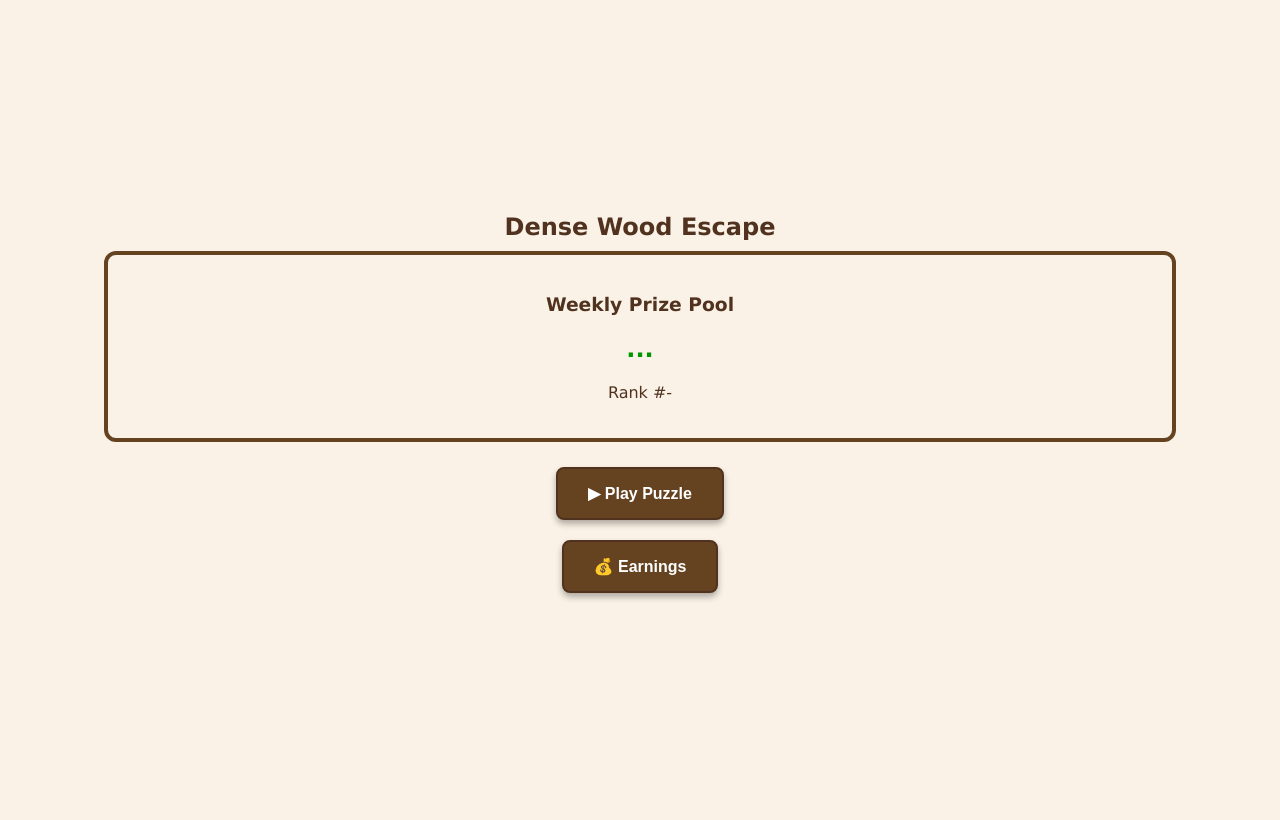
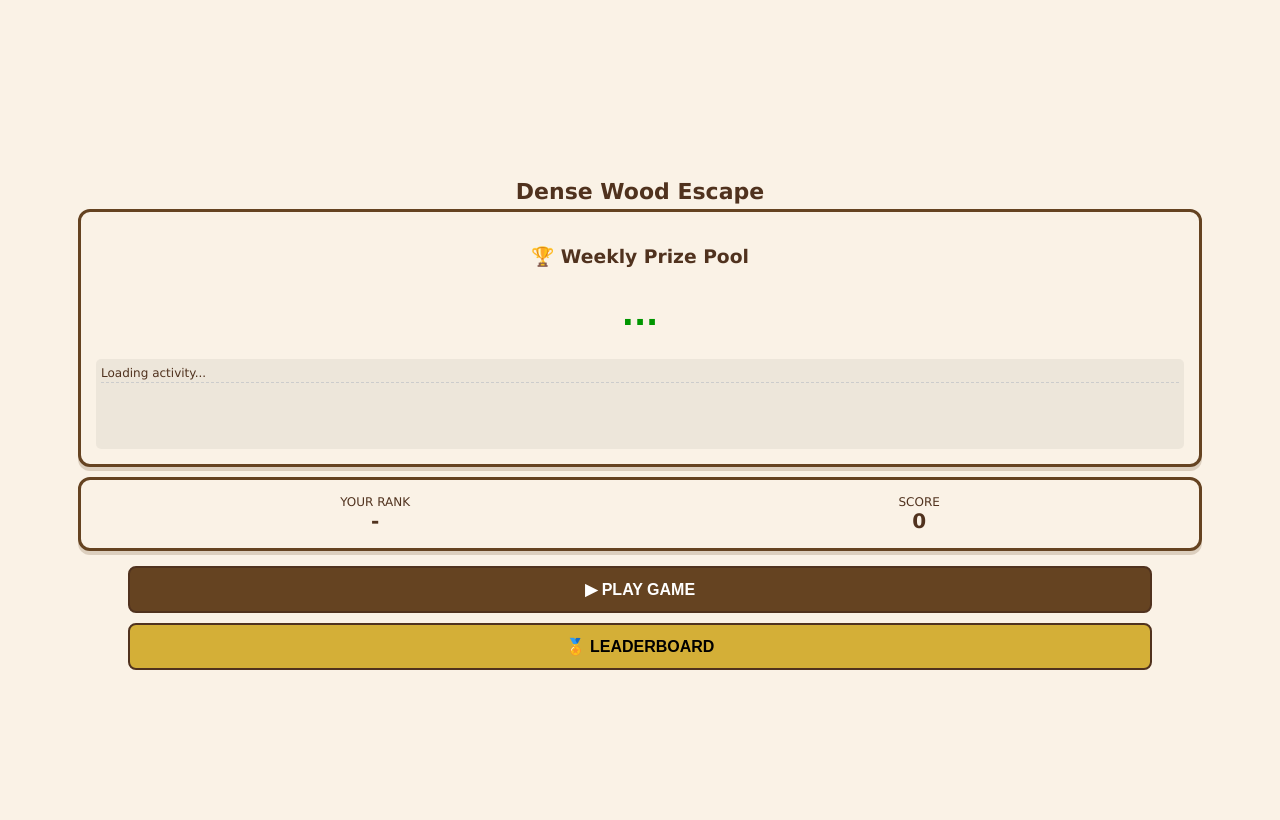
Before and after one commit to ojasbiz2011-tech/Lotus1, a FastAPI app: page / in a window 1280 px wide. Before the commit the page ends 600 px from the top, so only its background shows below. Run offline with FastAPI, Linux system fonts and the light colour scheme; some libraries are stand-ins or nearby versions.

Commit message:
Update index.html

```diff
--- a/telegram_game/templates/index.html
+++ b/telegram_game/templates/index.html
@@ -7,44 +7,94 @@
     <script src="https://telegram.org/js/telegram-web-app.js"></script>
     <style>
         body { margin: 0; padding: 0; background-color: rgb(250, 242, 230); font-family: 'Verdana', sans-serif; overflow: hidden; user-select: none; }
-        .screen { display: none; width: 100%; height: 100vh; position: absolute; top: 0; left: 0; flex-direction: column; align-items: center; justify-content: center; }
+        .screen { display: none; width: 100%; height: 100vh; position: absolute; top: 0; left: 0; flex-direction: column; align-items: center; justify-content: flex-start; padding-top: 20px; }
         .active { display: flex; }
-        h1 { color: rgb(80, 50, 30); margin-bottom: 10px; font-size: 24px; font-weight: bold; }
-        .btn { background: rgb(101, 67, 33); color: white; padding: 15px 30px; border-radius: 8px; font-weight: bold; margin: 10px; cursor: pointer; border: 2px solid rgb(80, 50, 30); box-shadow: 0 4px 6px rgba(0,0,0,0.3); font-size: 16px; }
-        .card { background: rgb(250, 242, 230); border: 4px solid rgb(101, 67, 33); padding: 20px; border-radius: 12px; width: 80%; text-align: center; margin-bottom: 15px; color: rgb(80, 50, 30); }
-        canvas { background-color: transparent; touch-action: none; }
+
+        /* UI ELEMENTS */
+        h1 { color: rgb(80, 50, 30); margin-bottom: 5px; font-size: 22px; font-weight: bold; }
+        .btn { background: rgb(101, 67, 33); color: white; padding: 12px 25px; border-radius: 8px; font-weight: bold; margin: 5px; cursor: pointer; border: 2px solid rgb(80, 50, 30); font-size: 16px; }
+        .btn-small { padding: 8px 15px; font-size: 14px; margin: 0 5px; }
+        .card { background: rgb(250, 242, 230); border: 3px solid rgb(101, 67, 33); padding: 15px; border-radius: 12px; width: 85%; text-align: center; margin-bottom: 10px; color: rgb(80, 50, 30); box-shadow: 0 4px 0 rgba(101,67,33,0.2); }
+
+        /* SCROLLING LOG */
+        .log-box { height: 80px; overflow-y: auto; font-size: 12px; text-align: left; background: rgba(0,0,0,0.05); border-radius: 5px; padding: 5px; margin-top: 5px; }
+        .log-item { padding: 2px 0; border-bottom: 1px dashed #ccc; }
+
+        /* LEADERBOARD */
+        .lb-row { display: flex; justify-content: space-between; font-size: 14px; padding: 4px 0; }
+
+        canvas { background-color: transparent; touch-action: none; margin-top: 10px; }
     </style>
 </head>
 <body>
-    <div id="screen-home" class="screen active">
+
+    <div id="screen-home" class="screen active" style="justify-content: center;">
         <h1>Dense Wood Escape</h1>
+
         <div class="card">
-            <h3>Weekly Prize Pool</h3>
-            <h2 style="color: rgb(0, 150, 0);" id="pool-display">...</h2>
-            <p>Rank #<span id="rank-display">-</span></p>
+            <h3>🏆 Weekly Prize Pool</h3>
+            <h2 style="color: rgb(0, 150, 0); font-size: 32px;" id="pool-display">...</h2>
+
+            <div class="log-box" id="activity-log">
+                <div class="log-item">Loading activity...</div>
+            </div>
         </div>
-        <button class="btn" onclick="checkAdsAndPlay()">▶ Play Puzzle</button>
-        <button class="btn" onclick="showScreen('screen-wallet')">💰 Earnings</button>
+
+        <div class="card" style="display: flex; justify-content: space-around;">
+            <div>
+                <div style="font-size:12px">YOUR RANK</div>
+                <div style="font-size:20px; font-weight:bold" id="my-rank">-</div>
+            </div>
+            <div>
+                <div style="font-size:12px">SCORE</div>
+                <div style="font-size:20px; font-weight:bold" id="my-score">0</div>
+            </div>
+        </div>
+
+        <button class="btn" onclick="checkAdsAndPlay()" style="width: 80%;">▶ PLAY GAME</button>
+        <button class="btn" onclick="showScreen('screen-leaderboard')" style="width: 80%; background: #d4af37; color: black;">🏅 LEADERBOARD</button>
+    </div>
+
+    <div id="screen-leaderboard" class="screen" style="justify-content: center;">
+        <h1>Top Players</h1>
+        <div class="card" id="lb-list">
+            </div>
+        <button class="btn" onclick="showScreen('screen-home')">⬅ Back to Home</button>
     </div>
 
     <div id="screen-game" class="screen">
+        <div style="width: 100%; display: flex; justify-content: space-between; padding: 0 15px; box-sizing: border-box; position: absolute; top: 10px;">
+            <button class="btn btn-small" onclick="showScreen('screen-home')">🏠 Home</button>
+            <button class="btn btn-small" style="background: rgb(205, 70, 70);" onclick="showScreen('screen-ads')">Skip ></button>
+        </div>
+
         <canvas id="gameCanvas"></canvas>
-    </div>
 
-    <div id="screen-ads" class="screen">
-        <div class="card">
-            <h1>Skip Level?</h1>
-            <p>Watch Ad to get a new puzzle.</p>
-            <button class="btn" onclick="watchAd()">📺 Watch Ad</button>
+        <div style="position: absolute; bottom: 20px; font-weight: bold; color: rgb(80, 50, 30);">
+            MOVES: <span id="move-count">0</span>
         </div>
     </div>
 
-    <div id="screen-wallet" class="screen"><div class="card"><h1>Earnings</h1><h2 id="wallet-bal">₹0.00</h2></div><button class="btn" onclick="showScreen('screen-home')">Back</button></div>
+    <div id="screen-ads" class="screen" style="justify-content: center;">
+        <div class="card">
+            <h1>Skip Level?</h1>
+            <p>Watch Ad to get a new puzzle + Add to Pool.</p>
+            <button class="btn" onclick="watchAd()">📺 Watch Ad</button>
+            <br><br>
+            <button class="btn btn-small" onclick="showScreen('screen-game')" style="background: #888;">Cancel</button>
+        </div>
+    </div>
 
     <script>
         const tg = window.Telegram.WebApp;
         tg.expand();
-        const userId = tg.initDataUnsafe?.user?.id || 12345;
+
+        // AUTH: Get Telegram Data
+        const user = tg.initDataUnsafe?.user || {};
+        const userId = user.id || 12345;
+        const firstName = user.first_name || "Guest";
+
+        // --- GAME VARIABLES ---
         const GRID_SIZE = 6;
         const GAP = 3;
         const C_BG = "rgb(250, 242, 230)";
@@ -53,26 +103,22 @@
         const C_RED = "rgb(205, 70, 70)";
         const C_H = "rgb(235, 210, 150)";
         const C_V = "rgb(210, 180, 130)";
-        const C_TEXT = "rgb(80, 50, 30)";
 
         let canvas = document.getElementById("gameCanvas");
         let ctx = canvas.getContext("2d");
-
-        // Dynamic Sizing
         canvas.width = window.innerWidth;
         canvas.height = window.innerHeight;
         let maxW = window.innerWidth * 0.90;
-        let maxH = window.innerHeight * 0.75;
         let tileW = maxW / GRID_SIZE;
-        let tileH = maxH / GRID_SIZE;
-        let TILE_SIZE = Math.floor(Math.min(tileW, tileH));
+        let TILE_SIZE = Math.floor(tileW);
         let GRID_OFFSET_X = (canvas.width - (GRID_SIZE * TILE_SIZE)) / 2;
-        let GRID_OFFSET_Y = (canvas.height - (GRID_SIZE * TILE_SIZE)) / 2 + 30;
+        let GRID_OFFSET_Y = (canvas.height - (GRID_SIZE * TILE_SIZE)) / 2; // Centered
 
-        let gameState = { blocks: [], moves: [], moveCount: 0, won: false };
+        let gameState = { blocks: [], moves: 0, won: false };
         let selectedBlock = null;
         let dragOffset = { x:0, y:0 };
 
+        // --- NAVIGATION ---
         function showScreen(id) {
             document.querySelectorAll('.screen').forEach(s => s.classList.remove('active'));
             document.getElementById(id).classList.add('active');
@@ -80,19 +126,72 @@
             if(id === 'screen-game') requestAnimationFrame(gameLoop);
         }
 
+        // --- API CALLS ---
+        async function loadUserData() {
+            try {
+                let res = await fetch(`/api/user/${userId}`);
+                let d = await res.json();
+
+                // 1. Update Pool
+                document.getElementById('pool-display').innerText = "₹" + d.global_pool.toFixed(2);
+
+                // 2. Update My Stats
+                document.getElementById('my-rank').innerText = "#" + d.rank;
+                document.getElementById('my-score').innerText = d.ads_watched;
+
+                // 3. Update Activity Log
+                let logHTML = "";
+                d.recent_logs.forEach(log => {
+                    logHTML += `<div class="log-item">🔔 ${log}</div>`;
+                });
+                document.getElementById('activity-log').innerHTML = logHTML || "<div class='log-item'>No recent activity</div>";
+
+                // 4. Update Leaderboard
+                let lbHTML = "";
+                d.top_players.forEach((p, index) => {
+                    let icon = index === 0 ? "🥇" : (index === 1 ? "🥈" : "👤");
+                    lbHTML += `<div class="lb-row"><span>${icon} ${p.name}</span><b>${p.ads_watched}</b></div>`;
+                });
+                document.getElementById('lb-list').innerHTML = lbHTML;
+
+            } catch(e) { console.error(e); }
+        }
+
         async function startGame() {
             showScreen('screen-game');
             gameState.blocks = [];
+            // "Loading" text
+            ctx.fillStyle = "black"; ctx.fillText("Loading Level...", 50, 100);
+
             let res = await fetch('/api/generate_level');
             let levelData = await res.json();
 
             gameState.blocks = levelData.map((b, i) => ({
                 id: i, col: b.col, row: b.row, initialCol: b.col, initialRow: b.row, length: b.length, orientation: b.orientation, is_target: b.is_target,
-                rect: calculateRect(b.col, b.row, b.length, b.orientation)
+                rect: calculateRect(b.col, b.row, b.length, b.orientation),
+                startCol: b.col, startRow: b.row
             }));
-            gameState.moves = []; gameState.moveCount = 0; gameState.won = false;
+            gameState.moves = 0;
+            gameState.won = false;
+            document.getElementById('move-count').innerText = 0;
         }
 
+        function watchAd() {
+            let btn = document.querySelector('#screen-ads button');
+            btn.innerText = "⏳ Verifying...";
+            setTimeout(async()=>{
+                await fetch('/api/ads/confirm', {
+                    method:'POST',
+                    body:JSON.stringify({user_id: userId, first_name: firstName})
+                });
+                btn.innerText = "📺 Watch Ad";
+                startGame();
+            }, 1000);
+        }
+
+        function checkAdsAndPlay() { startGame(); }
+
+        // --- GAME ENGINE (Visuals) ---
         function calculateRect(col, row, length, orientation) {
             let w = orientation === 'H' ? length * TILE_SIZE - (GAP * 2) : TILE_SIZE - (GAP * 2);
             let h = orientation === 'V' ? length * TILE_SIZE - (GAP * 2) : TILE_SIZE - (GAP * 2);
@@ -104,55 +203,39 @@
         function drawBlock(b) {
             let color = b.is_target ? C_RED : (b.orientation === 'H' ? C_H : C_V);
             let { x, y, w, h } = b.rect;
-            ctx.fillStyle = "rgba(0, 0, 0, 0.16)"; ctx.beginPath(); ctx.roundRect(x+4, y+4, w, h, 6); ctx.fill();
             ctx.fillStyle = color; ctx.beginPath(); ctx.roundRect(x, y, w, h, 6); ctx.fill();
-            ctx.lineWidth = 2; ctx.strokeStyle = "rgb(255, 255, 255)"; ctx.beginPath();
-            ctx.moveTo(x+3, y+2); ctx.lineTo(x+w-3, y+2); ctx.moveTo(x+2, y+3); ctx.lineTo(x+2, y+h-3); ctx.stroke();
-            ctx.strokeStyle = "rgb(0, 0, 0)"; ctx.beginPath();
-            ctx.moveTo(x+3, y+h-2); ctx.lineTo(x+w-3, y+h-2); ctx.moveTo(x+w-2, y+3); ctx.lineTo(x+w-2, y+h-3); ctx.stroke();
+            // Simple Borders
+            ctx.strokeStyle = "rgba(0,0,0,0.3)"; ctx.lineWidth = 2; ctx.stroke();
         }
 
         function gameLoop() {
-            ctx.fillStyle = C_BG; ctx.fillRect(0, 0, canvas.width, canvas.height);
-            let frameX = GRID_OFFSET_X - 15; let frameY = GRID_OFFSET_Y - 15; let frameSize = GRID_SIZE * TILE_SIZE + 30;
-            ctx.fillStyle = C_FRAME; ctx.beginPath(); ctx.roundRect(frameX, frameY, frameSize, frameSize, 12); ctx.fill();
-            ctx.fillStyle = C_WELL; ctx.beginPath(); ctx.roundRect(frameX+10, frameY+10, frameSize-20, frameSize-20, 4); ctx.fill();
-            ctx.fillStyle = "black"; let exitY = GRID_OFFSET_Y + (2 * TILE_SIZE) + 5; ctx.fillRect(frameX + frameSize - 20, exitY, 25, TILE_SIZE - 10);
+            ctx.clearRect(0, 0, canvas.width, canvas.height);
 
-            if(gameState.blocks.length === 0) {
-                 ctx.fillStyle = C_TEXT; ctx.font = "bold 24px Verdana"; ctx.fillText("Generating...", canvas.width/2 - 80, canvas.height/2);
-            } else {
-                 gameState.blocks.forEach(drawBlock);
+            // Draw Board Frame
+            let frameSize = GRID_SIZE * TILE_SIZE + 20;
+            ctx.fillStyle = C_FRAME;
+            ctx.fillRect(GRID_OFFSET_X - 10, GRID_OFFSET_Y - 10, frameSize, frameSize);
+            ctx.fillStyle = C_WELL;
+            ctx.fillRect(GRID_OFFSET_X, GRID_OFFSET_Y, GRID_SIZE * TILE_SIZE, GRID_SIZE * TILE_SIZE);
+
+            // Exit Hole
+            ctx.fillStyle = "black";
+            ctx.fillRect(GRID_OFFSET_X + (GRID_SIZE * TILE_SIZE), GRID_OFFSET_Y + (2 * TILE_SIZE) + 5, 20, TILE_SIZE - 10);
+
+            gameState.blocks.forEach(drawBlock);
+
+            if(gameState.won) {
+                ctx.fillStyle = "rgba(0,0,0,0.7)";
+                ctx.fillRect(0, 0, canvas.width, canvas.height);
+                ctx.fillStyle = "#00ff00"; ctx.font = "bold 40px Arial"; ctx.fillText("SOLVED!", canvas.width/2 - 80, canvas.height/2);
             }
 
-            // TEXT UI
-            ctx.fillStyle = C_TEXT; ctx.font = "bold 24px Verdana";
-            let text = `Moves: ${gameState.moveCount}`;
-            ctx.fillText(text, (canvas.width - ctx.measureText(text).width)/2, 80);
-
-            // "Next" Button (Top Right)
-            ctx.font = "bold 18px Verdana";
-            ctx.fillStyle = C_RED;
-            ctx.fillText("Next >", canvas.width - 90, 50);
-
-            if(gameState.won) {
-                ctx.fillStyle = "rgb(0, 150, 0)"; ctx.font = "bold 40px Verdana";
-                ctx.fillText("SOLVED!", (canvas.width/2) - 80, 150);
-            }
             if(document.getElementById('screen-game').classList.contains('active')) { requestAnimationFrame(gameLoop); }
         }
 
+        // --- INPUT HANDLING ---
         function handleStart(x, y) {
-            // 1. CHECK NEXT BUTTON FIRST (So it works even if you won!)
-            if(y < 80 && x > canvas.width - 100) {
-                 showScreen('screen-ads');
-                 return;
-            }
-
-            // 2. CHECK WIN STATE (If won, stop moving blocks)
             if(gameState.won) return;
-
-            // 3. CHECK BLOCKS
             for(let b of gameState.blocks) {
                 if(x >= b.rect.x && x <= b.rect.x + b.rect.w && y >= b.rect.y && y <= b.rect.y + b.rect.h) {
                     selectedBlock = b; dragOffset.x = b.rect.x - x; dragOffset.y = b.rect.y - y;
@@ -160,7 +243,6 @@
                 }
             }
         }
-
         function handleMove(x, y) {
             if(!selectedBlock) return;
             let sb = selectedBlock; let targetX = x + dragOffset.x; let targetY = y + dragOffset.y;
@@ -172,62 +254,21 @@
                 for(let i=0; i<dist; i++) { let testRect = { ...sb.rect, y: sb.rect.y + direction }; if (!checkCollisionVisual(testRect, sb)) sb.rect.y += direction; else break; }
             }
         }
-
         function handleEnd() {
             if(!selectedBlock) return;
             let sb = selectedBlock;
-
-            // 1. Calculate where you tried to go (Rounded)
-            let idealCol = Math.round((sb.rect.x - GRID_OFFSET_X) / TILE_SIZE);
-            let idealRow = Math.round((sb.rect.y - GRID_OFFSET_Y) / TILE_SIZE);
-
-            // Lock to axis
-            if(sb.orientation === 'H') idealRow = sb.row;
-            else idealCol = sb.col;
-
-            // 2. CHECK: Is the ideal spot valid?
-            if(checkCollisionGrid(idealCol, idealRow, sb, gameState.blocks)) {
-                // COLLISION! The ideal spot is blocked.
-                // SMART FIX: Check if we can "step back" one tile instead of resetting completely?
-
-                // Calculate direction we were dragging
-                let dCol = idealCol - sb.startCol;
-                let dRow = idealRow - sb.startRow;
-
-                // If we tried to move +2 but hit a wall, try +1
-                if (Math.abs(dCol) > 1) {
-                     let backupCol = sb.startCol + (dCol > 0 ? dCol - 1 : dCol + 1);
-                     if(!checkCollisionGrid(backupCol, idealRow, sb, gameState.blocks)) idealCol = backupCol;
-                     else idealCol = sb.startCol; // Give up
-                }
-                else if (Math.abs(dRow) > 1) {
-                     let backupRow = sb.startRow + (dRow > 0 ? dRow - 1 : dRow + 1);
-                     if(!checkCollisionGrid(idealCol, backupRow, sb, gameState.blocks)) idealRow = backupRow;
-                     else idealRow = sb.startRow; // Give up
-                }
-                else {
-                    // We only moved 1 tile and hit a wall. Snap back.
-                    idealCol = sb.startCol;
-                    idealRow = sb.startRow;
-                }
-            }
-
-            // 3. Apply the Move
-            sb.col = idealCol;
-            sb.row = idealRow;
-
-            // 4. Recalculate Visuals
+            let idealCol = Math.round((sb.rect.x - GRID_OFFSET_X) / TILE_SIZE); let idealRow = Math.round((sb.rect.y - GRID_OFFSET_Y) / TILE_SIZE);
+            if(sb.orientation === 'H') idealRow = sb.row; else idealCol = sb.col;
+            if(!checkCollisionGrid(idealCol, idealRow, sb, gameState.blocks)) { sb.col = idealCol; sb.row = idealRow; } else { sb.col = sb.startCol; sb.row = sb.startRow; }
             sb.rect = calculateRect(sb.col, sb.row, sb.length, sb.orientation);
-
-            // 5. Register Move (Only if actually changed)
             if(sb.col !== sb.startCol || sb.row !== sb.startRow) {
-                gameState.moveCount++;
-                gameState.moves.push({ id: sb.id, col: sb.col, row: sb.row });
+                gameState.moves++; document.getElementById('move-count').innerText = gameState.moves;
                 if(sb.is_target && sb.col === 4) { gameState.won = true; submitGame(); }
             }
             selectedBlock = null;
         }
 
+        // --- HELPERS ---
         function checkCollisionVisual(rect, activeB) {
             if (rect.x < GRID_OFFSET_X) return true; if (rect.x + rect.w > GRID_OFFSET_X + (GRID_SIZE * TILE_SIZE)) return true;
             if (rect.y < GRID_OFFSET_Y) return true; if (rect.y + rect.h > GRID_OFFSET_Y + (GRID_SIZE * TILE_SIZE)) return true;
@@ -239,7 +280,6 @@
             }
             return false;
         }
-
         function checkCollisionGrid(c, r, b, allBlocks) {
              if (c < 0 || r < 0) return true; if (b.orientation === 'H' && c + b.length > GRID_SIZE) return true; if (b.orientation === 'V' && r + b.length > GRID_SIZE) return true;
              let cells = []; for(let i=0; i<b.length; i++) cells.push(b.orientation === 'H' ? `${c+i},${r}` : `${c},${r+i}`);
@@ -249,7 +289,9 @@
              }
              return false;
         }
+        async function submitGame() { await fetch('/api/submit_game', { method: 'POST', body: JSON.stringify({ user_id: userId }) }); }
 
+        // Event Listeners
         canvas.addEventListener('mousedown', e => handleStart(e.clientX, e.clientY));
         canvas.addEventListener('mousemove', e => handleMove(e.clientX, e.clientY));
         canvas.addEventListener('mouseup', handleEnd);
@@ -257,23 +299,8 @@
         canvas.addEventListener('touchmove', e => { e.preventDefault(); handleMove(e.touches[0].clientX, e.touches[0].clientY); }, {passive: false});
         canvas.addEventListener('touchend', handleEnd);
 
-        // Keyboard: 'N' key now opens Ads instead of restarting
-        document.addEventListener('keydown', (e) => {
-            if(document.getElementById('screen-game').classList.contains('active')) {
-                if(e.key.toLowerCase() === 'n') showScreen('screen-ads');
-            }
-        });
-
-        async function loadUserData() { try{ let res=await fetch(`/api/user/${userId}`); let d=await res.json(); document.getElementById('pool-display').innerText="₹"+(d.global_pool).toFixed(2); document.getElementById('rank-display').innerText=d.rank; }catch(e){} }
-        async function checkAdsAndPlay() { try{ let res=await fetch(`/api/user/${userId}`); if((await res.json()).ads_watched>=1) startGame(); else showScreen('screen-ads'); }catch(e){showScreen('screen-ads');} }
-        function watchAd() { setTimeout(async()=>{ await fetch('/api/ads/confirm', {method:'POST', body:JSON.stringify({user_id:userId})}); startGame(); }, 1000); }
-
-        // FIXED SUBMIT: No Alert, No Redirect
-        async function submitGame() {
-            // Just send data silently
-            await fetch('/api/submit_game', { method: 'POST', headers: {'Content-Type': 'application/json'}, body: JSON.stringify({ user_id: userId, initial_level: gameState.blocks, moves: gameState.moves }) });
-            // We do nothing else. The game loop will keep showing "SOLVED!" and the user can click "Next >" when ready.
-        }
+        // Start on Load
+        loadUserData();
     </script>
 </body>
 </html>
```
